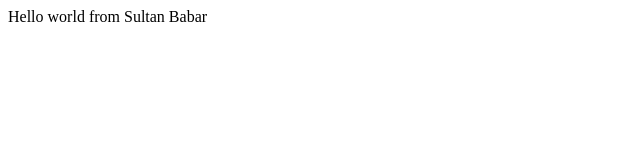
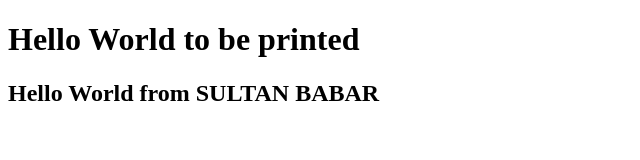
Before and after one commit to SultanBabar1181/Sultan-Babar-assignment--01, a plain HTML site: page index.html in a window 1280 px wide. Shown: the whole page, without its empty margins (0-640 px from the left). Drawn offline with Linux system fonts and the light colour scheme.

Commit message:
updated index.html

```diff
--- a/index.html
+++ b/index.html
@@ -4,8 +4,7 @@
     <title>First Example</title>
 </head>
 <body>
-    <div>
-        Hello world from Sultan Babar
-    </div>
+    <h1>Hello World to be printed</h1>
+    <h2>Hello World from SULTAN BABAR</h2>
 </body>
 </html>
```
Also changed, not shown: 1 other file.
